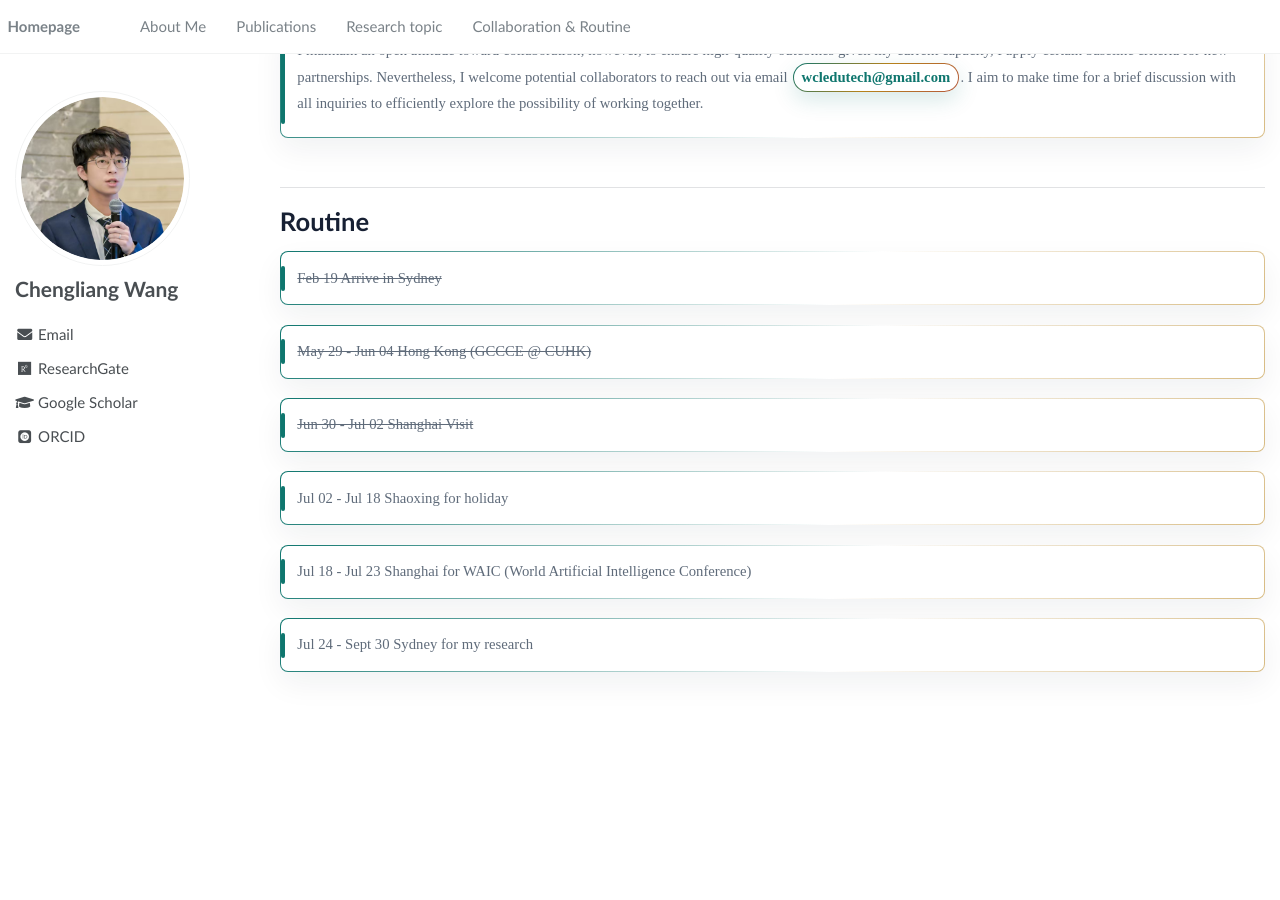
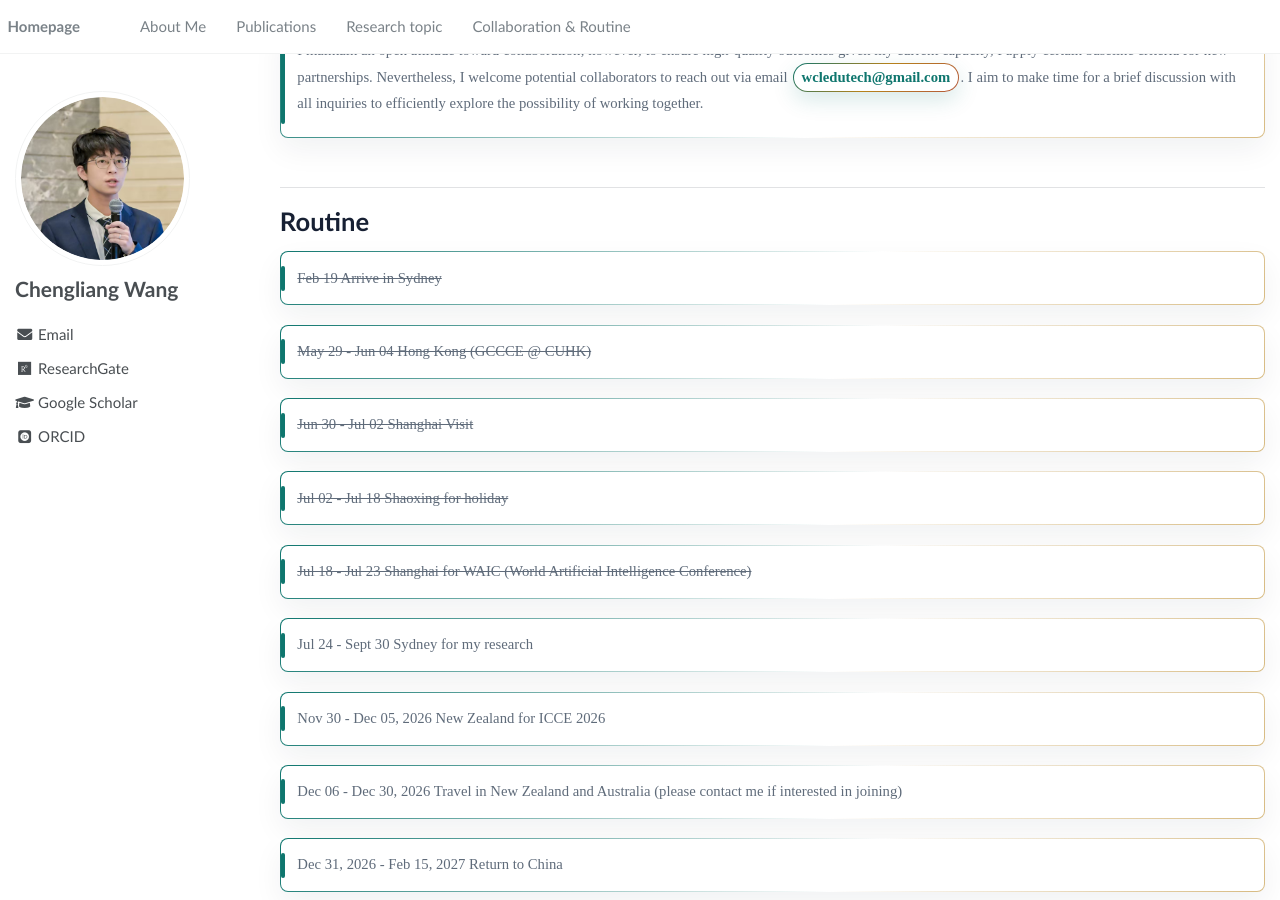
Before and after one commit to wcledutech/wcledutech.github.io, a Jekyll site: the page built from _pages/collaboration.md, in a window 1280 px wide and 900 px high, scrolled down 1254 px. Built offline with Jekyll 4.4.1, drawn with Linux system fonts in a browser that asks for light colours; some web fonts are replaced; before the commit the page ends 1934 px from its top, so only the background shows below that.

Commit message:
Update routine schedule

```diff
--- a/_pages/collaboration.md
+++ b/_pages/collaboration.md
@@ -217,8 +217,11 @@ Additionally, <a href="https://scholar.google.com/citations?user=Ra8fbcYAAAAJ&hl
 - <del>Feb 19                   Arrive in Sydney</del>
 - <del>May 29 - Jun 04          Hong Kong (GCCCE @ CUHK)</del>
 - <del>Jun 30 - Jul 02          Shanghai Visit</del>
-- Jul 02 - Jul 18          Shaoxing for holiday
-- Jul 18 - Jul 23          Shanghai for WAIC (World Artificial Intelligence Conference)
+- <del>Jul 02 - Jul 18          Shaoxing for holiday</del>
+- <del>Jul 18 - Jul 23          Shanghai for WAIC (World Artificial Intelligence Conference)</del>
 - Jul 24 - Sept 30         Sydney for my research
+- Nov 30 - Dec 05, 2026    New Zealand for ICCE 2026
+- Dec 06 - Dec 30, 2026    Travel in New Zealand and Australia (please contact me if interested in joining)
+- Dec 31, 2026 - Feb 15, 2027    Return to China
 
 </div>
```
